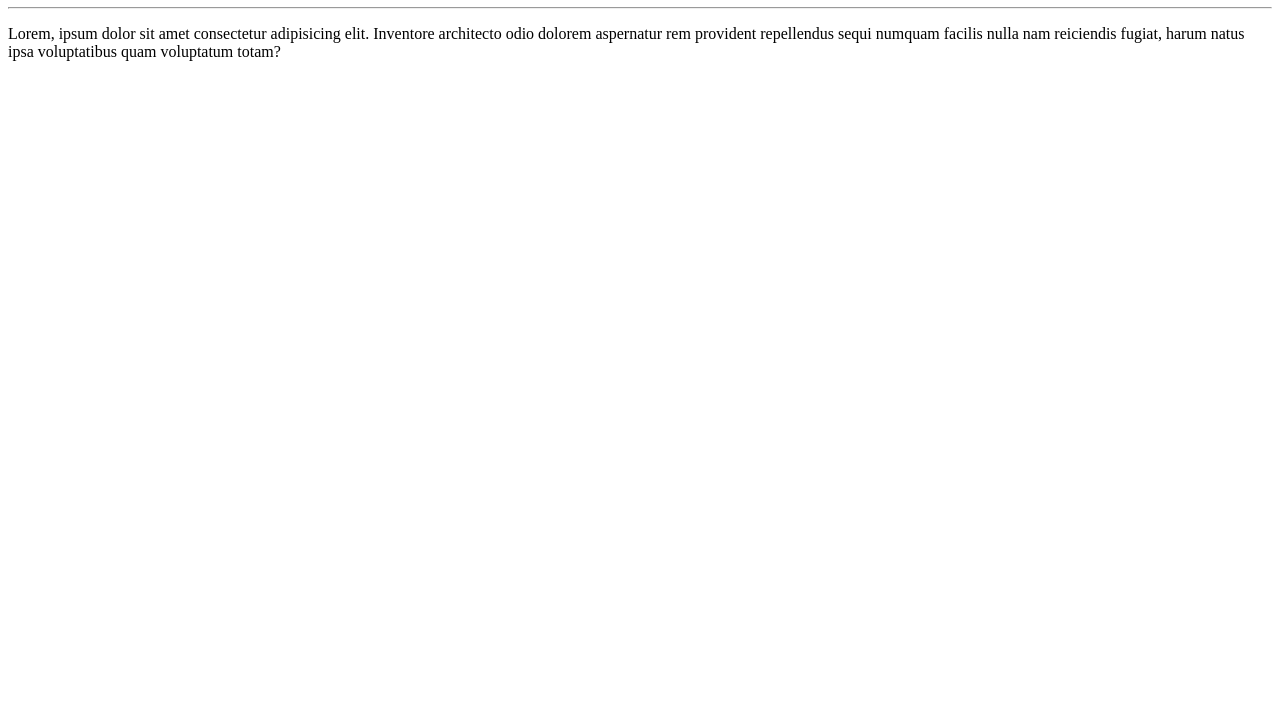
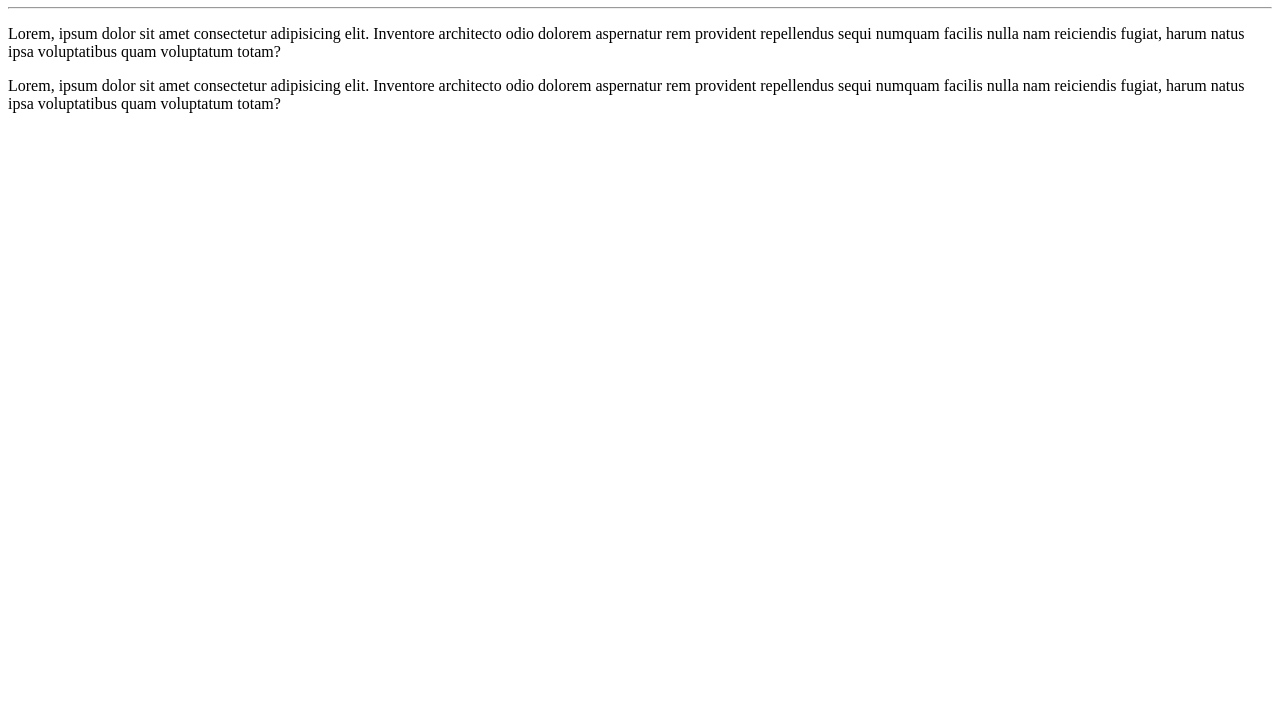
Before and after one commit to orvituhgo/ola-mundo, a plain HTML site: page site-teste/index.html in a window 1280 px wide. Shown: the part 73-800 px from the top of the page. Drawn offline with Linux system fonts and the light colour scheme.

Commit message:
adicionei um paragrafo

```diff
--- a/site-teste/index.html
+++ b/site-teste/index.html
@@ -14,6 +14,9 @@
     <p>Lorem, ipsum dolor sit amet consectetur adipisicing elit. Inventore architecto odio dolorem aspernatur rem
         provident repellendus sequi numquam facilis nulla nam reiciendis fugiat, harum natus ipsa voluptatibus quam
         voluptatum totam?</p>
+    <p>Lorem, ipsum dolor sit amet consectetur adipisicing elit. Inventore architecto odio dolorem aspernatur rem
+        provident repellendus sequi numquam facilis nulla nam reiciendis fugiat, harum natus ipsa voluptatibus quam
+        voluptatum totam?</p>
 </body>
 
 </html>
```
